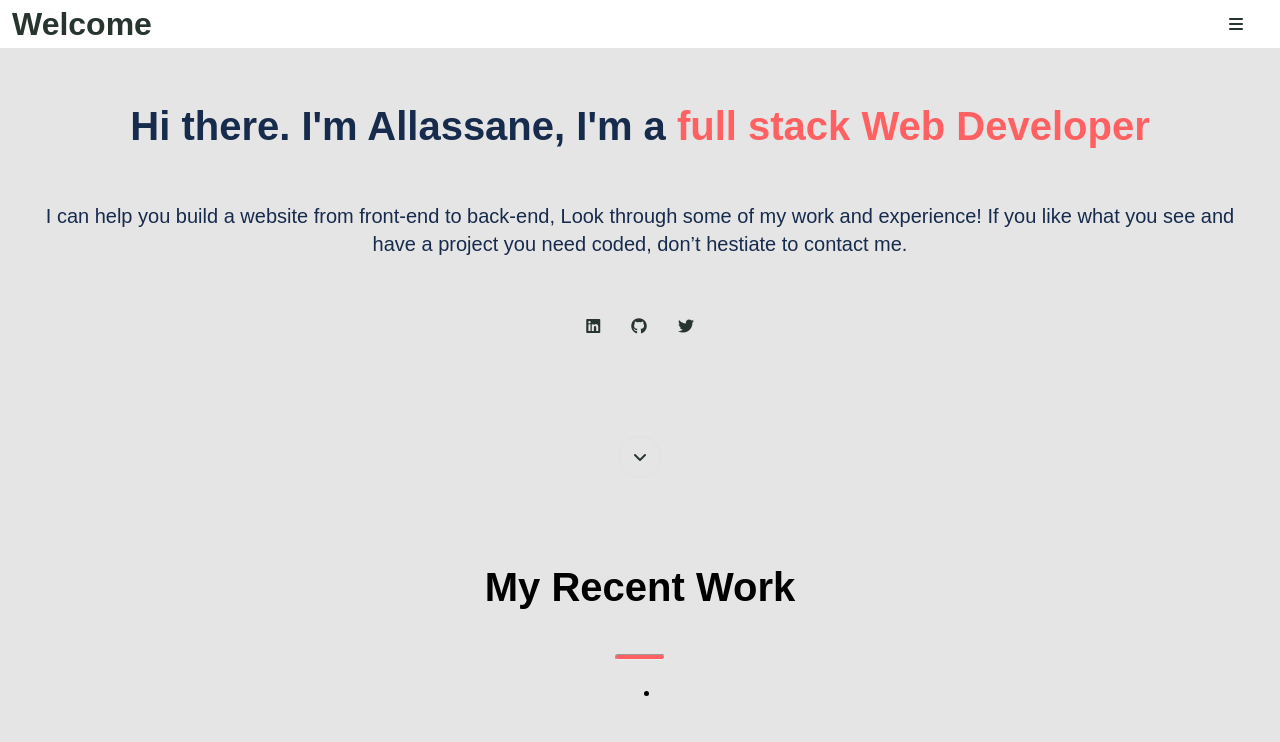
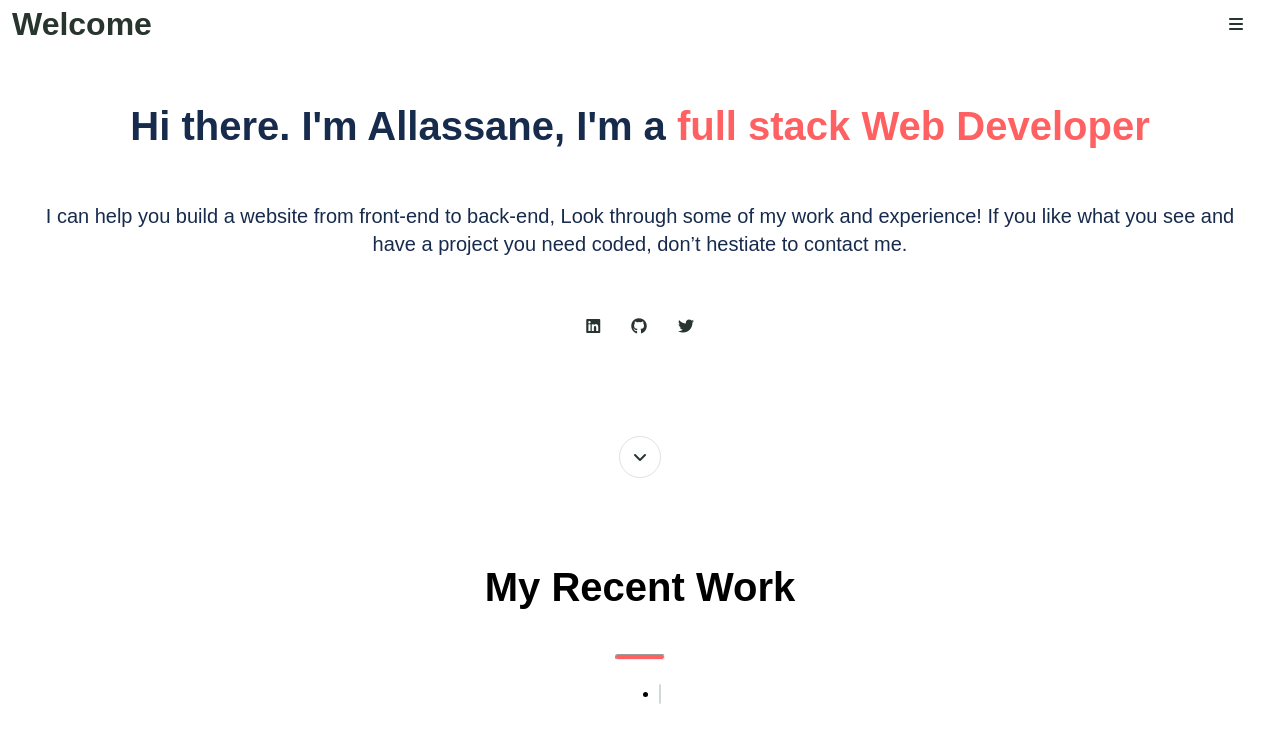
Before and after one commit to Trast00/Portfolio, a plain HTML site: page index.html in a window 1280 px wide. Drawn offline with Linux system fonts and the light colour scheme; a web font is replaced by a local one.

Commit message:
add body backroung color white

```diff
--- a/style.css
+++ b/style.css
@@ -3,7 +3,6 @@ body {
   margin: 0;
   padding: 0;
   font-family: 'Inter var', sans-serif;
-  background-color: #E5E5E5;
 
   --color-primary-dark: #ff6163;
   --color-primary: #ffe7e8;
@@ -138,5 +137,6 @@ p {
 
 #works .work {
   background-color: white;
+  border: 1px solid #D0D9D4;
   border-radius: 8px;
 }
```
